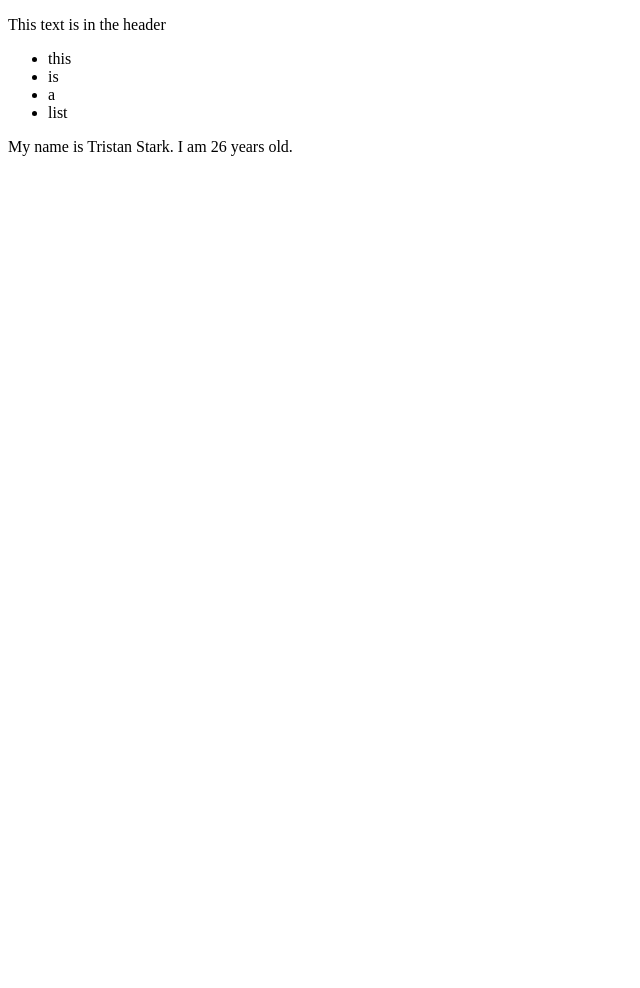
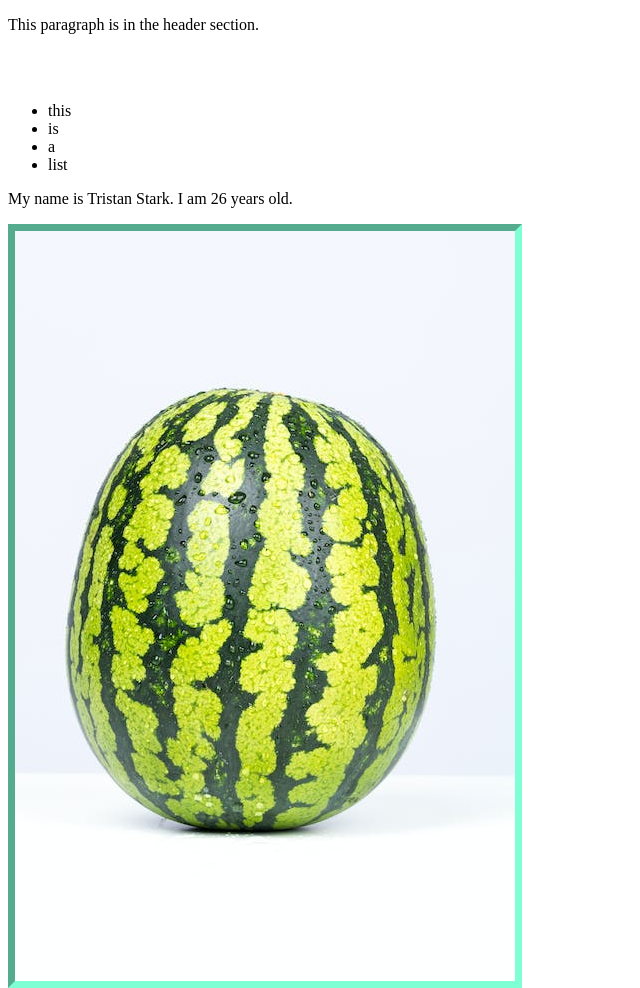
Before and after one commit to Tstark128380/stark_t_HW1, a plain HTML site: page index.html in a window 1280 px wide. Shown: the whole page, without its empty margins (0-640 px from the left). Before the commit the page ends 800 px from the top, so only its background shows below. Drawn offline with Linux system fonts and the light colour scheme.

Commit message:
Folders and images

```diff
--- /dev/null
+++ b/css/style.css
@@ -0,0 +1,9 @@
+.hidden{
+    display: none
+}
+
+.popup{
+    border-color: aquamarine;
+    border-style: inset;
+    border-width: 2mm;
+}
--- a/index.html
+++ b/index.html
@@ -3,6 +3,7 @@
  <head>
     <meta charset="UTF-8">
     <title>t stark authering homework 1</title>
+    <link rel="stylesheet" href="css/style.css">
 </head>
 
  <body>
@@ -10,7 +11,11 @@
 
     <!--top row of content goes in header-->
  <header>
-<p>This text is in the header</p>
+
+<p>This paragraph is in the header section.</p>
+
+
+<br><br>
 <ul>
     <li>this</li>
     <li>is</li>
@@ -21,6 +26,7 @@
 
 <section>
     <p>My name is Tristan Stark. I am 26 years old.</p>
+    <img src="img/melon.jpeg" alt="Watermelon" class="popup">
 </section>
 </body>
 </html>
```
Also changed, not shown: img/melon.jpeg (added).
